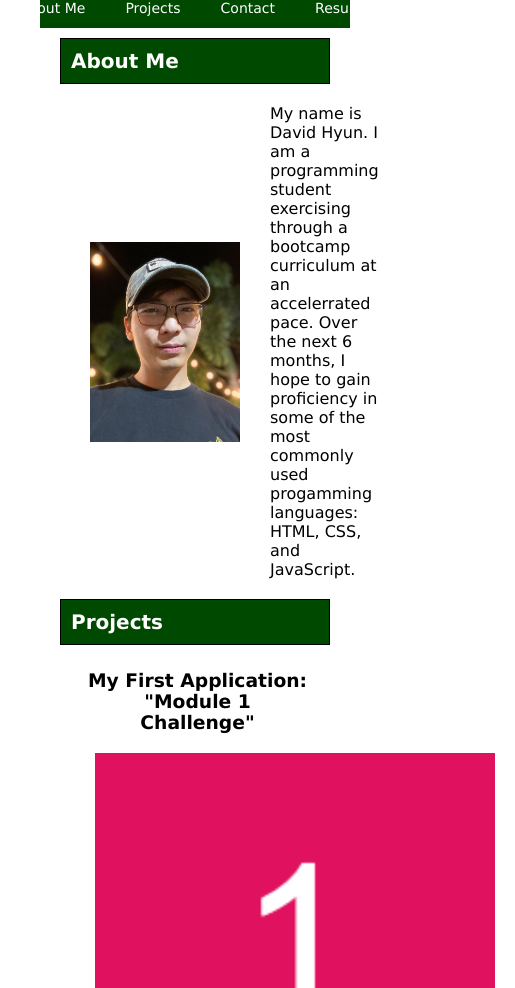
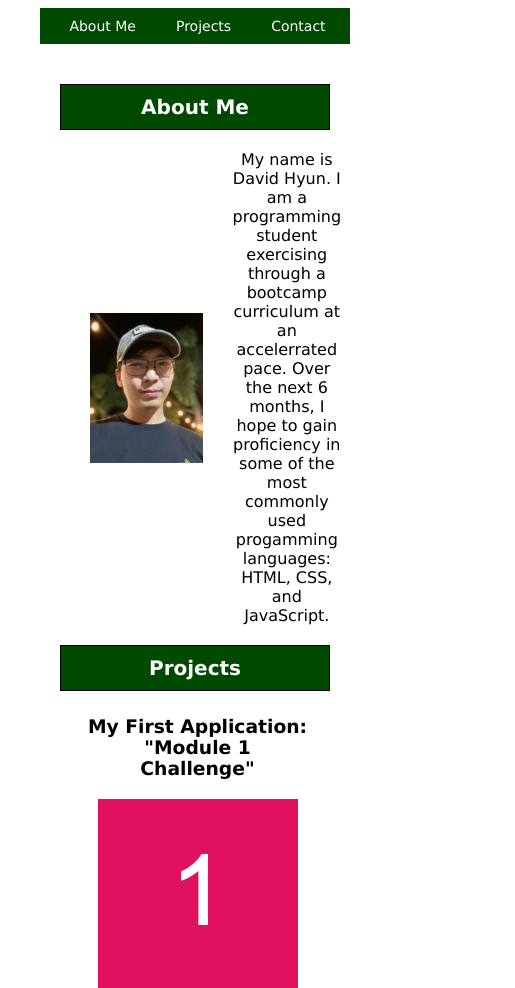
Before and after one commit to dvdhyn/mod2-challenge, a plain HTML site: page index.html in a window 390 px wide. Shown: the part 101-1089 px from the top of the page, 515 px wide, since content can reach past the window. Drawn offline with Linux system fonts and the light colour scheme.

Commit message:
Centered content, added responsive layout

```diff
--- a/assets/style.css
+++ b/assets/style.css
@@ -21,17 +21,13 @@ nav {
     flex-wrap: nowrap;
     justify-content: center;
     list-style-type: none;
-    padding: 2px;
     white-space: nowrap;
+    margin-left: -25px;
 }
 
 .links a {
     color: white;
     text-decoration: none;
-}
-
-.parts {
-
 }
 
 .parts h2 {
@@ -55,17 +51,13 @@ nav {
 }
 
 #avatar {
-    max-height: 200px;
+    max-height: 150px;
 }
 .parts ul {
     list-style-type: none;
     padding-top: 5px;
     margin-left: -25px;
     text-align: center;
-}
-
-#pj1 {
-    height: 400px;
 }
 
 #info {
@@ -77,3 +69,14 @@ nav {
 #info a {
     text-decoration: none;
 }
+
+@media screen and (max-width: 768px) {
+    * {
+        text-align: center;
+    }
+    body {
+        display: flex;
+        flex-direction: column;
+        justify-content: center;
+    }
+}
--- a/index.html
+++ b/index.html
@@ -16,7 +16,6 @@
           <li><a href="#bio">About Me</a></li>
           <li><a href="#projects">Projects</a></li>
           <li><a href="#contact">Contact</a></li>
-          <li><a href="#resume">Resume</a></li>
         </ul>
       </nav>
     </header>
@@ -39,7 +38,7 @@
             <li>
               <h3>My First Application: "Module 1 Challenge"</h3>
               <a href="https://dvdhyn.github.io/mod1-challenge">
-                <img src="assets/image-1.png" id="pj1">
+                <img src="assets/image-1.png">
               </a>
             </li>
           </ul>
```
